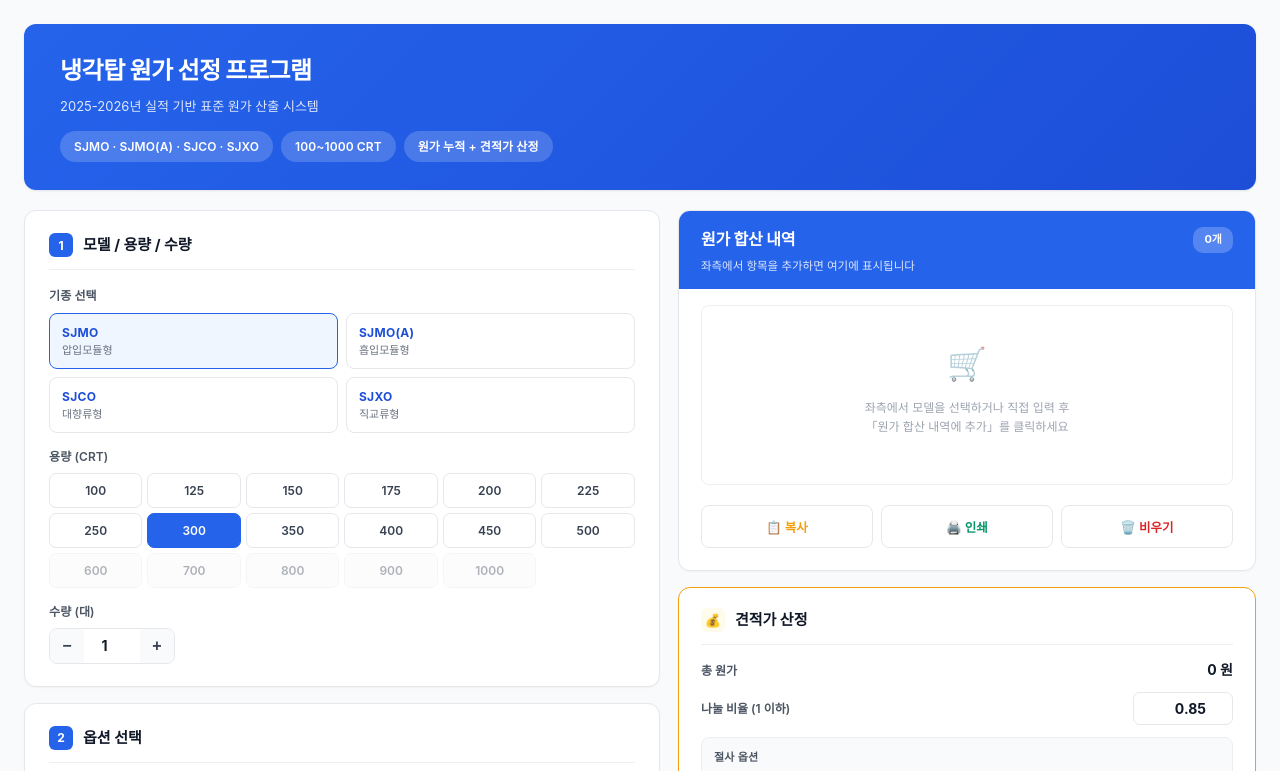
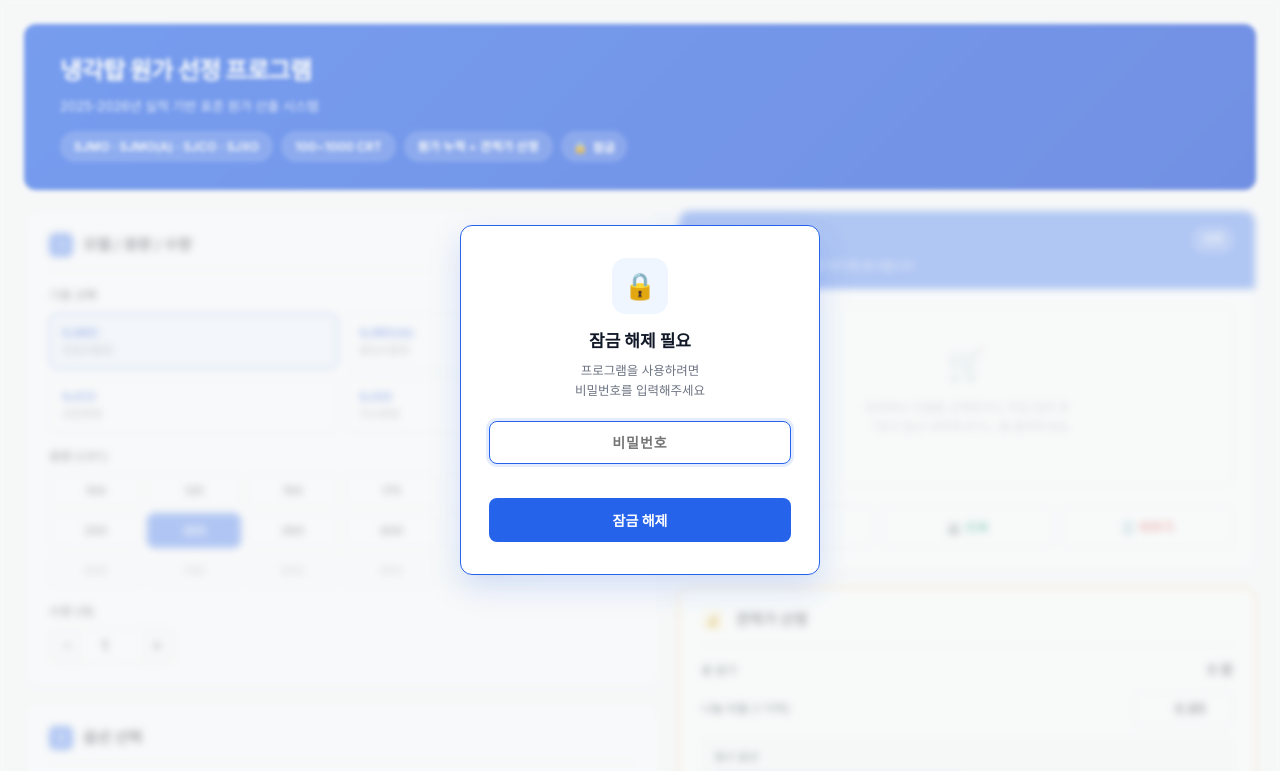
Before and after one commit to jaewan0125-prog/sungji_cost, a plain HTML site: page index.html in a window 1280 px wide. Shown: the top 771 px of the page. Drawn offline with Linux system fonts and the light colour scheme.

Commit message:
Update index.html

```diff
--- a/index.html
+++ b/index.html
@@ -369,6 +369,138 @@ body {
   top: 20px;
 }
 
+/* Lock states - apply to entire main-grid */
+.main-grid {
+  position: relative;
+}
+.main-grid.locked .card,
+.main-grid.locked .cart-card,
+.main-grid.locked .quote-card,
+.main-grid.locked .notes-card {
+  filter: blur(3px);
+  opacity: 0.55;
+  pointer-events: none;
+  user-select: none;
+}
+
+/* Lock overlay - fixed centered modal */
+.lock-overlay {
+  position: fixed;
+  top: 0; left: 0; right: 0; bottom: 0;
+  display: none;
+  align-items: center;
+  justify-content: center;
+  padding: 24px;
+  z-index: 100;
+  background: rgba(243, 244, 246, 0.4);
+  backdrop-filter: blur(2px);
+  -webkit-backdrop-filter: blur(2px);
+}
+.lock-overlay.show { display: flex; }
+.lock-card {
+  background: white;
+  border: 1.5px solid var(--primary);
+  border-radius: var(--radius);
+  box-shadow: 0 12px 32px rgba(37,99,235,0.18);
+  padding: 32px 28px;
+  width: 90%;
+  max-width: 360px;
+  text-align: center;
+}
+.lock-icon-wrap {
+  width: 56px; height: 56px;
+  background: var(--primary-soft);
+  border-radius: 14px;
+  display: inline-flex;
+  align-items: center;
+  justify-content: center;
+  font-size: 26px;
+  margin-bottom: 14px;
+}
+.lock-title {
+  font-size: 17px;
+  font-weight: 700;
+  color: var(--gray-900);
+  margin-bottom: 6px;
+}
+.lock-desc {
+  font-size: 12.5px;
+  color: var(--gray-500);
+  margin-bottom: 20px;
+  line-height: 1.6;
+}
+.lock-input {
+  width: 100%;
+  padding: 12px 14px;
+  border: 1.5px solid var(--gray-200);
+  border-radius: var(--radius-sm);
+  font-size: 14px;
+  font-weight: 600;
+  font-family: inherit;
+  outline: none;
+  transition: all 0.15s;
+  background: white;
+  color: var(--gray-900);
+  text-align: center;
+  letter-spacing: 1px;
+  margin-bottom: 10px;
+}
+.lock-input:focus {
+  border-color: var(--primary);
+  box-shadow: 0 0 0 3px rgba(37, 99, 235, 0.12);
+}
+.lock-input.error {
+  border-color: var(--red);
+  animation: shake 0.35s ease;
+}
+@keyframes shake {
+  0%, 100% { transform: translateX(0); }
+  25% { transform: translateX(-6px); }
+  75% { transform: translateX(6px); }
+}
+.lock-error-msg {
+  font-size: 11.5px;
+  color: var(--red);
+  margin-bottom: 10px;
+  height: 14px;
+  font-weight: 600;
+  visibility: hidden;
+}
+.lock-error-msg.show { visibility: visible; }
+.lock-submit {
+  width: 100%;
+  padding: 12px;
+  background: var(--primary);
+  color: white;
+  border: none;
+  border-radius: var(--radius-sm);
+  font-size: 14px;
+  font-weight: 700;
+  font-family: inherit;
+  cursor: pointer;
+  transition: background 0.12s;
+}
+.lock-submit:hover { background: var(--primary-dark); }
+
+/* Header lock status */
+.lock-status {
+  display: inline-flex;
+  align-items: center;
+  gap: 5px;
+  background: rgba(255,255,255,0.18);
+  padding: 6px 12px;
+  border-radius: 18px;
+  font-size: 12px;
+  font-weight: 600;
+  color: white;
+  cursor: pointer;
+  transition: background 0.15s;
+  border: none;
+  font-family: inherit;
+}
+.lock-status:hover { background: rgba(255,255,255,0.28); }
+.lock-status.unlocked { background: rgba(16,185,129,0.4); }
+
 /* Cart Card */
 .cart-card {
   background: white;
@@ -731,10 +863,14 @@ body {
       <span class="badge">SJMO · SJMO(A) · SJCO · SJXO</span>
       <span class="badge">100~1000 CRT</span>
       <span class="badge">원가 누적 + 견적가 산정</span>
+      <button class="lock-status" id="lockStatus" onclick="toggleLock()">
+        <span id="lockStatusIcon">🔒</span>
+        <span id="lockStatusText">잠금</span>
+      </button>
     </div>
   </div>
 
-  <div class="main-grid">
+  <div class="main-grid locked" id="mainGrid">
     <!-- Left -->
     <div>
       <!-- Section 1 -->
@@ -852,7 +988,7 @@ body {
     </div>
 
     <!-- Right Column - sticky stack -->
-    <div class="right-stack">
+    <div class="right-stack" id="rightStack">
       <!-- Cart -->
       <div class="cart-card">
         <div class="cart-header-bar">
@@ -941,6 +1077,18 @@ body {
         </div>
       </div>
     </div>
+  </div>
+</div>
+
+<!-- Lock Overlay (covers whole viewport) -->
+<div class="lock-overlay show" id="lockOverlay">
+  <div class="lock-card">
+    <div class="lock-icon-wrap">🔒</div>
+    <div class="lock-title">잠금 해제 필요</div>
+    <div class="lock-desc">프로그램을 사용하려면<br>비밀번호를 입력해주세요</div>
+    <input type="password" class="lock-input" id="lockInput" placeholder="비밀번호" autocomplete="off">
+    <div class="lock-error-msg" id="lockError">비밀번호가 올바르지 않습니다</div>
+    <button class="lock-submit" onclick="checkPassword()">잠금 해제</button>
   </div>
 </div>
 
@@ -1356,12 +1504,77 @@ function copyQuote() {
   );
 }
 
+// === Password Lock ===
+const PASSWORDS = ['영업1팀@', 'duddjq1xla@'];
+let isUnlocked = false;
+
+function checkPassword() {
+  const input = document.getElementById('lockInput');
+  const errorMsg = document.getElementById('lockError');
+  if (PASSWORDS.includes(input.value)) {
+    unlockUI();
+    input.classList.remove('error');
+    errorMsg.classList.remove('show');
+  } else {
+    input.classList.add('error');
+    errorMsg.classList.add('show');
+    input.value = '';
+    input.focus();
+    setTimeout(() => input.classList.remove('error'), 400);
+  }
+}
+
+function unlockUI() {
+  isUnlocked = true;
+  document.getElementById('mainGrid').classList.remove('locked');
+  const ov = document.getElementById('lockOverlay');
+  ov.classList.remove('show');
+  ov.style.display = 'none';
+  document.getElementById('lockStatus').classList.add('unlocked');
+  document.getElementById('lockStatusIcon').textContent = '🔓';
+  document.getElementById('lockStatusText').textContent = '잠금 해제됨';
+  showToast('잠금이 해제되었습니다');
+}
+
+function lockUI() {
+  isUnlocked = false;
+  document.getElementById('mainGrid').classList.add('locked');
+  const ov = document.getElementById('lockOverlay');
+  ov.style.display = 'flex';
+  ov.classList.add('show');
+  document.getElementById('lockStatus').classList.remove('unlocked');
+  document.getElementById('lockStatusIcon').textContent = '🔒';
+  document.getElementById('lockStatusText').textContent = '잠금';
+  document.getElementById('lockInput').value = '';
+  document.getElementById('lockInput').focus();
+}
+
+function toggleLock() {
+  if (isUnlocked) {
+    if (confirm('다시 잠그시겠습니까? 비밀번호를 다시 입력해야 사용할 수 있습니다.')) {
+      lockUI();
+    }
+  } else {
+    document.getElementById('lockInput').focus();
+  }
+}
+
+document.getElementById('lockInput').addEventListener('keydown', e => {
+  if (e.key === 'Enter') checkPassword();
+});
+
 // Init
 renderCapacityButtons();
 renderOptions();
 updatePreview();
 renderCart();
 updateManualPreview();
+
+// Auto-focus password input on load
+setTimeout(() => {
+  const inp = document.getElementById('lockInput');
+  if (inp && !isUnlocked) inp.focus();
+}, 200);
 </script>
 
 </body>
```
